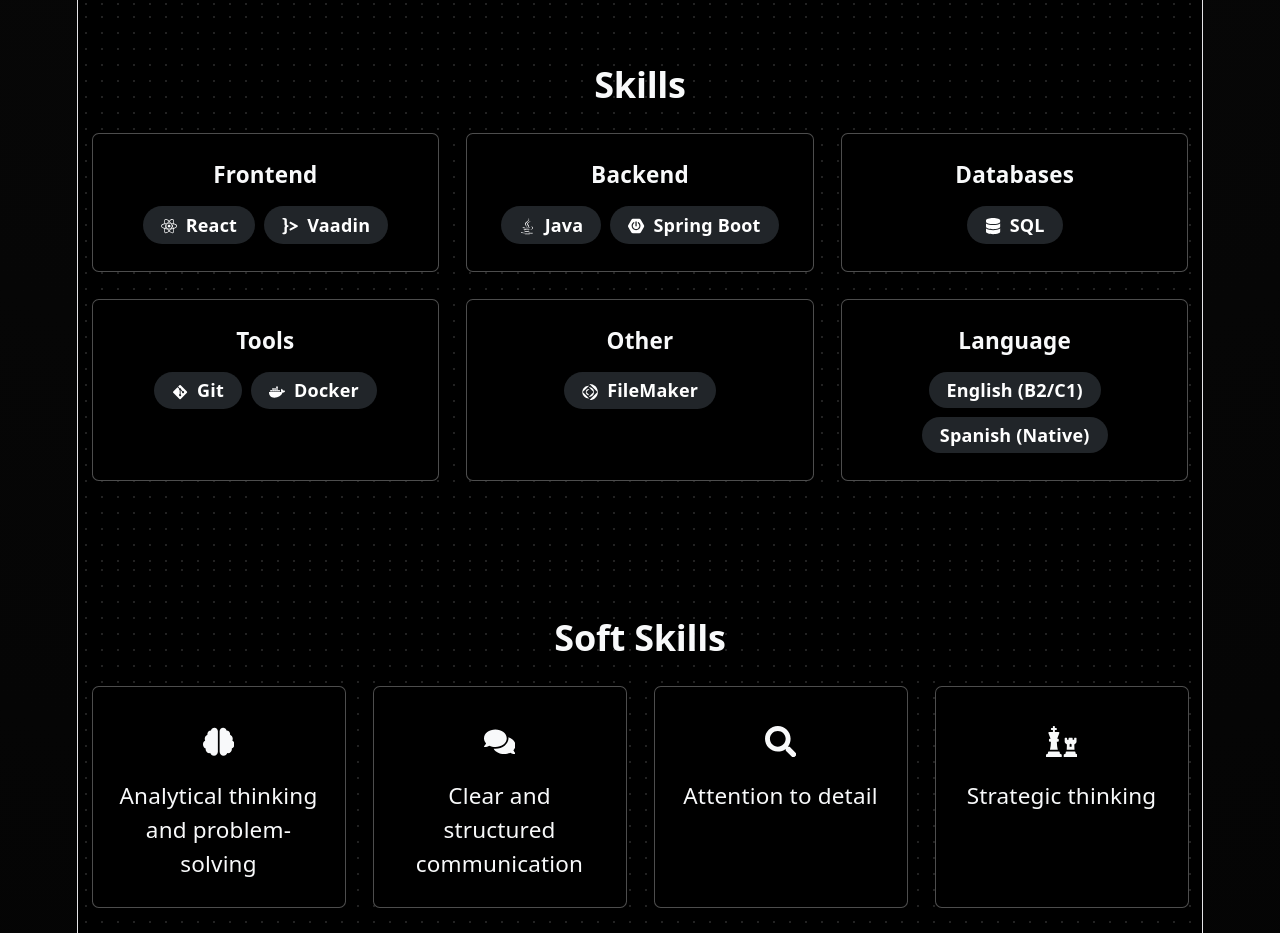
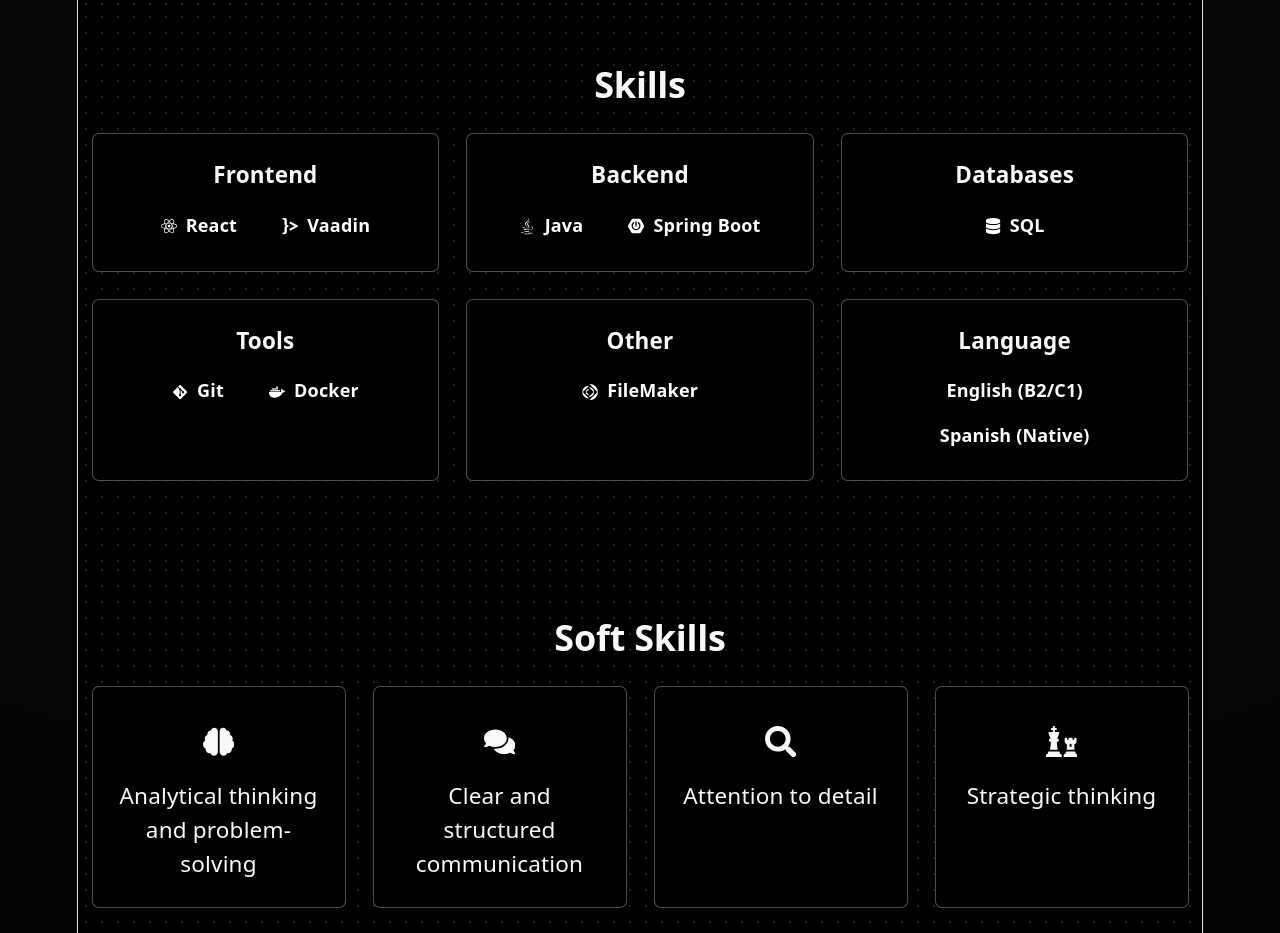
Before and after one commit to AbrahamRuizP/Portfolio, a React (Vite) app: page / in a window 1280 px wide. Shown: the part 1140-2073 px from the top of the page. Built offline with nearby package versions, Linux system fonts and the light colour scheme.

Commit message:
Using SkillCard component in Skill component to reduce boilerplate

```diff
--- a/src/components/Skills.tsx
+++ b/src/components/Skills.tsx
@@ -1,46 +1,25 @@
 // Skills.tsx
 import { skills } from '../data/skills';
-import { skillIcons } from '../data/icons';
 import { TitleTag } from './TitleTag';
-import { motion } from 'framer-motion';
+import { SkillCard } from './SkillCard';
 
 const Skills = () => (
   <section className="py-5 bg-black bg-dots text-light">
     <div className="container">
       <TitleTag title='Skills' />
 
-      <motion.div className="row justify-content-center">
+      <div className="row justify-content-center">
         {skills.map((s) => {
-          const color = "dark";
 
           return (
-            <div key={s.category} className="col-md-6 col-lg-4 mb-4">
-              <div className="p-4 bg-black rounded shadow-sm h-100 text-center skill-card" style={{border: "1px solid rgba(255, 255, 255, 0.3"}}>
+            <SkillCard
+              category={s.category}
+              items={s.items}
+            />
+          );
 
-                {/* Title */}
-                <h5 className={`fw-semibold mb-3`}>
-                  {s.category}
-                </h5>
-
-                {/* Items by Title */}
-                <div className="d-flex flex-wrap justify-content-center gap-2">
-                  {s.items.map((item) => (
-                    <span
-                      key={item}
-                      className={`badge rounded-pill bg-${color} px-3 py-2 d-flex align-items-center gap-2`}
-                      style={{ fontSize: '1rem' }}
-                    >
-                      {skillIcons[item] && <span>{skillIcons[item]}</span>}
-                      {item}
-                    </span>
-                  ))}
-                </div>
-
-              </div>
-            </div>
-          );
         })}
-      </motion.div>
+      </div>
 
     </div>
   </section>
```
